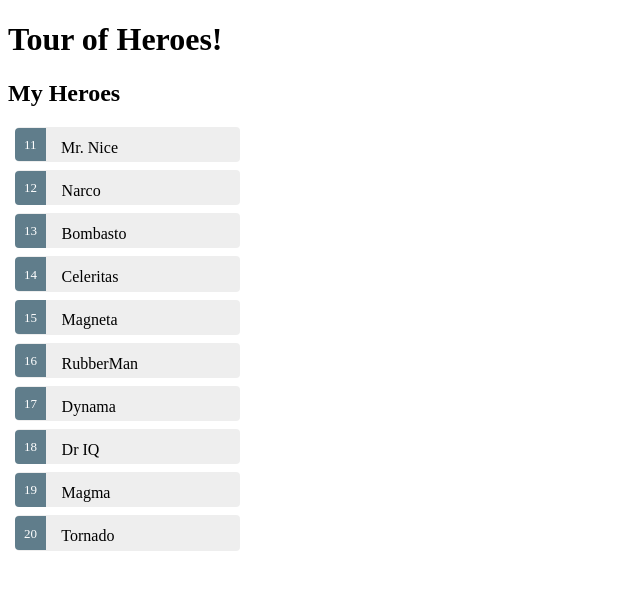
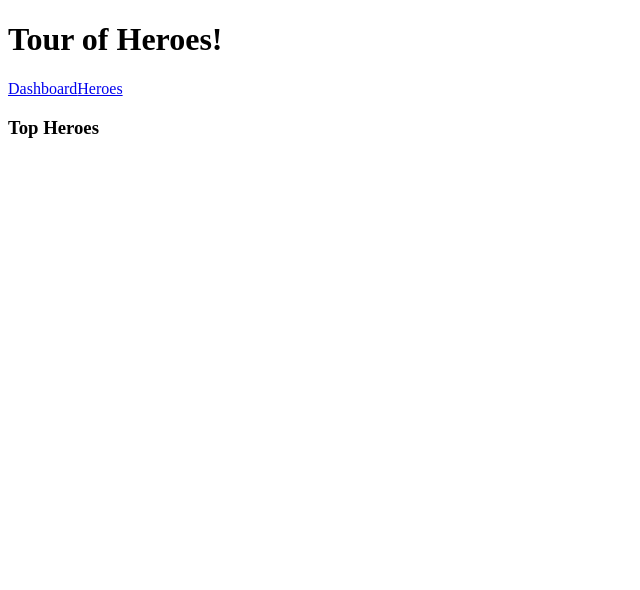
Before and after one commit to Ernie99/tt, an Angular app: page /dashboard in a window 1280 px wide. Shown: the top 590 px of the page, without its empty margins (0-640 px from the left). Built offline with nearby package versions, Linux system fonts and the light colour scheme.

Commit message:
promote heroes service provider

```diff
--- a/src/app/app.component.ts
+++ b/src/app/app.component.ts
@@ -4,7 +4,12 @@
   selector: 'app-root',
   template: `
 <h1>{{title}}</h1>
-<my-heroes></my-heroes>
+<nav>
+  <a routerLink="/dashboard">Dashboard</a>
+  <a routerLink="/heroes">Heroes</a>
+</nav>
+
+<router-outlet></router-outlet>
 
 `
 })
--- /dev/null
+++ b/src/app/dashboard.component.ts
@@ -0,0 +1,23 @@
+import { Component, OnInit } from '@angular/core';
+
+@Component({
+  selector: 'app-dashboard',
+  template: `
+<h3>Top Heroes</h3>
+<!--<div class="grid grid-pad">-->
+  <!--<div *ngFor="let hero of heroes" class="col-1-4">-->
+    <!--<div class="module hero">-->
+      <!--<h4>{{hero.name}}</h4>-->
+    <!--</div>-->
+  <!--</div>-->
+<!--</div>-->
+`
+})
+export class DashboardComponent implements OnInit {
+
+  constructor() { }
+
+  ngOnInit() {
+  }
+
+}
--- a/src/app/heroes.component.ts
+++ b/src/app/heroes.component.ts
@@ -4,7 +4,6 @@
 
 @Component({
   selector: 'my-heroes',
-  providers: [HeroService],
   styles: [`
   .selected {
     background-color: #CFD8DC !important;
```
Also changed, not shown: src/app/app.module.ts (+22 -3 lines).
